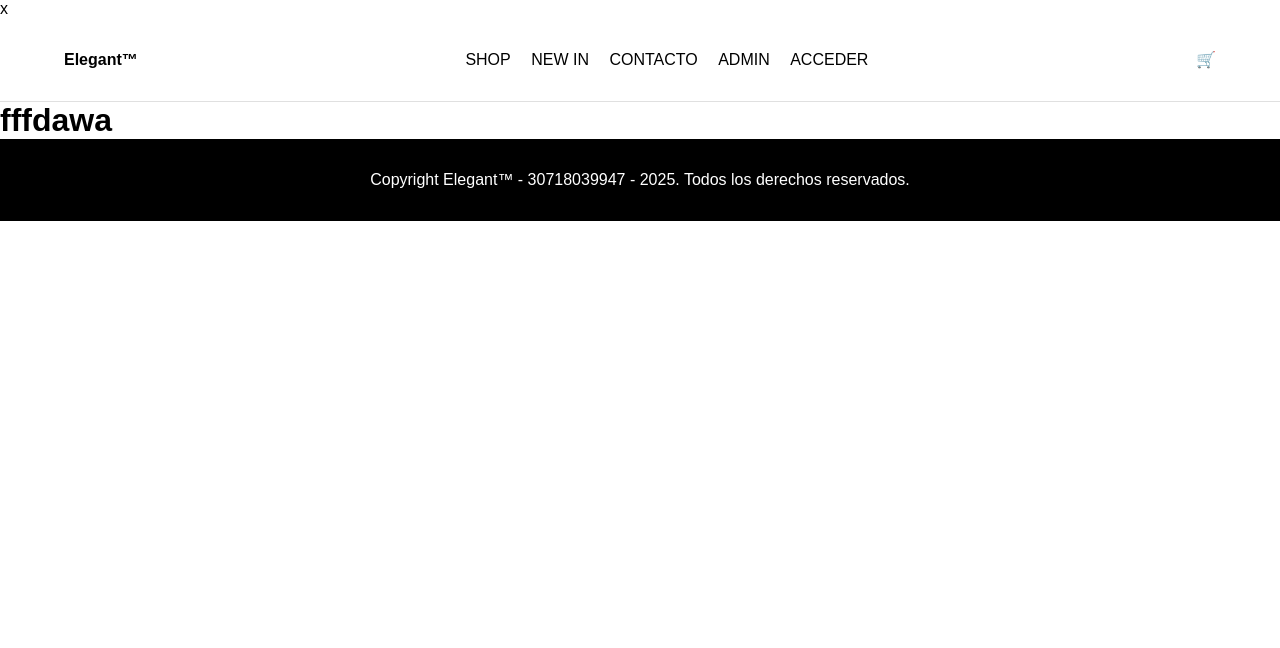
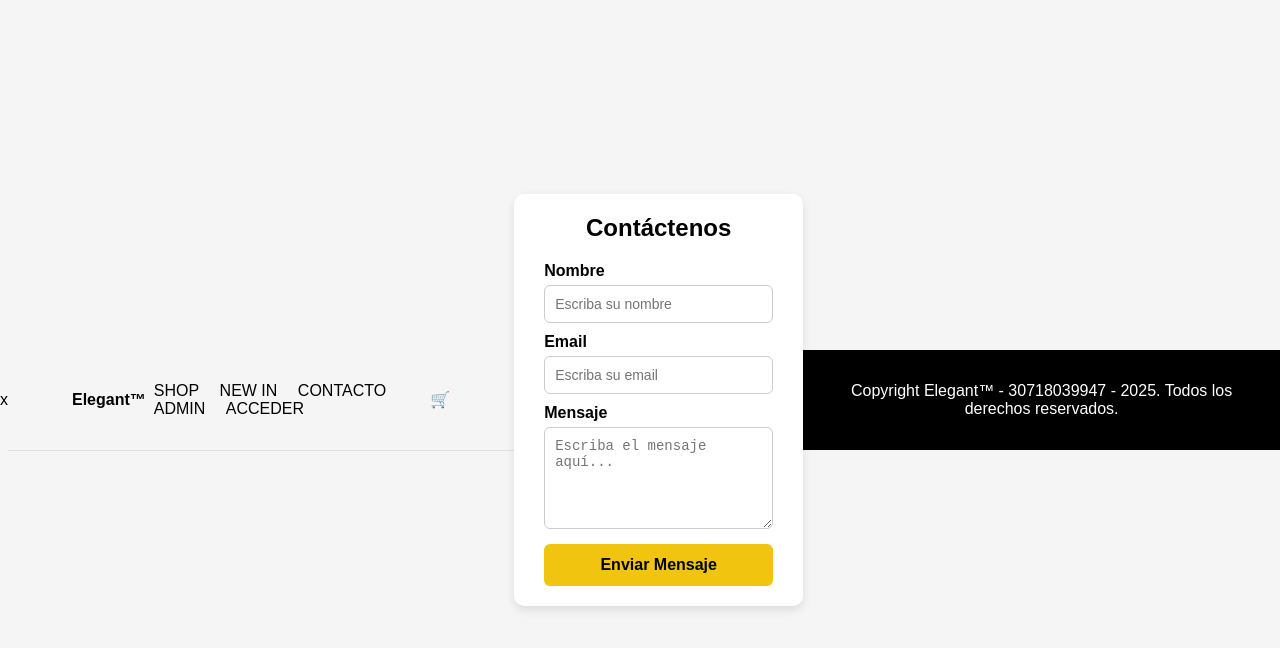
Before and after one commit to CalazaSantiago/ecomerce, a plain HTML site: page contacto.html in a window 1280 px wide. Drawn offline with Linux system fonts and the light colour scheme.

Commit message:
se agrego cotanctos

```diff
--- a/contacto.html
+++ b/contacto.html
@@ -7,20 +7,34 @@ x  <!DOCTYPE html>
   <link rel="shortcut icon" href="assets/img/logofino.jpg" type="image/x-icon">
   <link rel="stylesheet" href="estilos/index.css"/>
   <link rel="stylesheet" href="estilos/footer.css">
+  <link rel="stylesheet" href="estilos/contacto.css">
   <script src="js/modulo.js" defer></script>
 </head>
 <body>
 
     <div id="header">
+    </div>
 
+
+    <div class="contacto-container">
+        <h2>Contáctenos</h2>
+        <form action="#" method="post">
+            <label for="nombre">Nombre</label>
+            <input type="text" id="nombre" name="nombre" placeholder="Escriba su nombre">
+
+            <label for="email">Email</label>
+            <input type="email" id="email" name="email" placeholder="Escriba su email">
+
+            <label for="mensaje">Mensaje</label>
+            <textarea id="mensaje" name="mensaje" rows="5" placeholder="Escriba el mensaje aquí..."></textarea>
+
+            <button type="submit">Enviar Mensaje</button>
+        </form>
     </div>
 
 
 
-<h1>fffdawa</h1>
-
 
     <div id="footer">
-
     </div>
 </body>
--- /dev/null
+++ b/estilos/contacto.css
@@ -0,0 +1,54 @@
+body {
+    font-family: Arial, sans-serif;
+    background: #f5f5f5;
+    display: flex;
+    justify-content: center;
+    align-items: center;
+    height: 100vh;
+    margin: 0;
+}
+
+.contacto-container {
+    background: white;
+    padding: 20px 30px;
+    border-radius: 10px;
+    box-shadow: 0 4px 10px rgba(0,0,0,0.1);
+    width: 350px;
+}
+
+h2 {
+    text-align: center;
+    margin-bottom: 20px;
+}
+
+form label {
+    display: block;
+    margin-top: 10px;
+    font-weight: bold;
+}
+
+form input, form textarea {
+    width: 100%;
+    padding: 10px;
+    margin-top: 5px;
+    border: 1px solid #ccc;
+    border-radius: 6px;
+    outline: none;
+    font-size: 14px;
+}
+
+form button {
+    width: 100%;
+    margin-top: 15px;
+    padding: 12px;
+    background-color: #f1c40f;
+    border: none;
+    border-radius: 6px;
+    font-size: 16px;
+    cursor: pointer;
+    font-weight: bold;
+}
+
+form button:hover {
+    background-color: #d4ac0d;
+}
```
